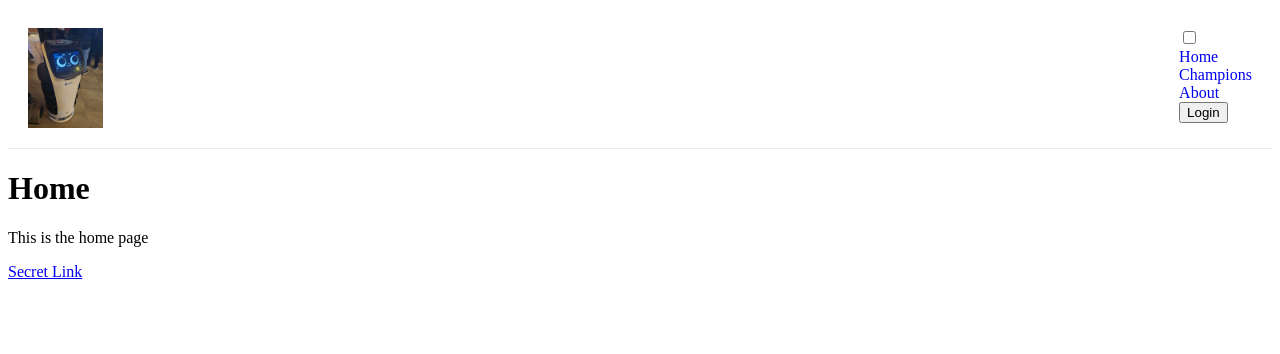
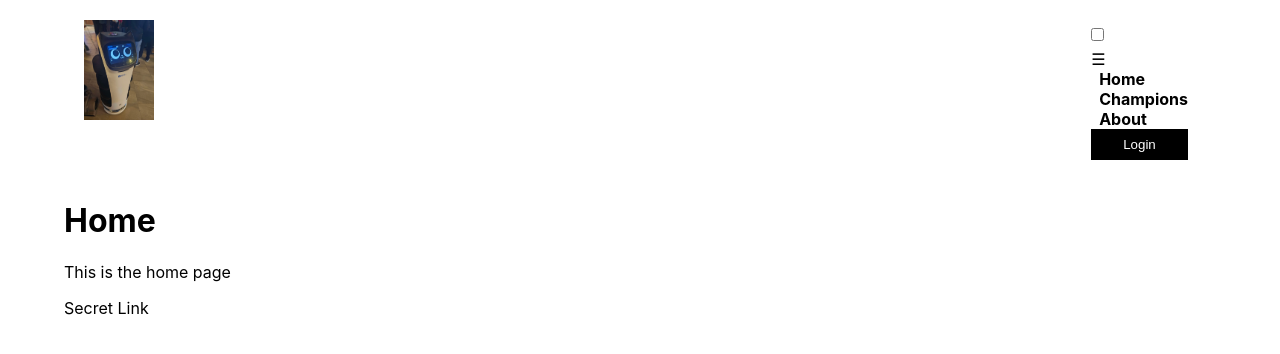
Before and after one commit to 0AndyZhou0/lol-website, a Next.js app: page / in a window 1280 px wide. Shown: the top 354 px of the page. Built offline with nearby package versions, Linux system fonts and the light colour scheme.

Commit message:
added global css

```diff
--- a/app/components/navbar.css
+++ b/app/components/navbar.css
@@ -3,9 +3,6 @@
     box-sizing: border-box;
     justify-content: space-between;
     padding: 20px;
-    background-color: #fff;
-    color: #fff;
-    border-bottom: 1px solid #eaeaea;
 }
 
 .navbar ul {
--- /dev/null
+++ b/app/globals.css
@@ -0,0 +1,51 @@
+* {
+  box-sizing: border-box;
+}
+
+html,
+body {
+  padding: 0;
+  margin: 0;
+  font-family: -apple-system, BlinkMacSystemFont, Segoe UI, Roboto, Oxygen, Ubuntu, Cantarell, Fira Sans, Droid Sans,
+    Helvetica Neue, sans-serif;
+    padding: 0 2rem;
+}
+
+a {
+  color: inherit;
+  text-decoration: none;
+  padding: 0;
+  margin: 0;
+}
+
+main {
+  min-height: 100vh;
+  padding: 1rem 0;
+  display: flex;
+  flex-direction: column;
+  justify-content: flex-start;
+  align-items: flex-start;
+}
+
+input, textarea {
+  display: block;
+  max-width: 300px;
+  margin: 0.5rem 0;
+}
+
+button {
+  background-color: #000000;
+  border: none;
+  color: white;
+  padding: 0.5rem 2rem;
+  text-align: center;
+  text-decoration: none;
+  display: inline-block;
+  cursor: pointer;
+}
+
+nav a {
+  font-weight: bold;
+  margin: 0 0.5rem;
+  text-decoration: underline;
+}
--- a/app/layout.js
+++ b/app/layout.js
@@ -1,4 +1,5 @@
 import Navbar from "@/app/components/navbar"
+import "./globals.css"
 
 export default function RootLayout({ children }) {
 	return (
```
